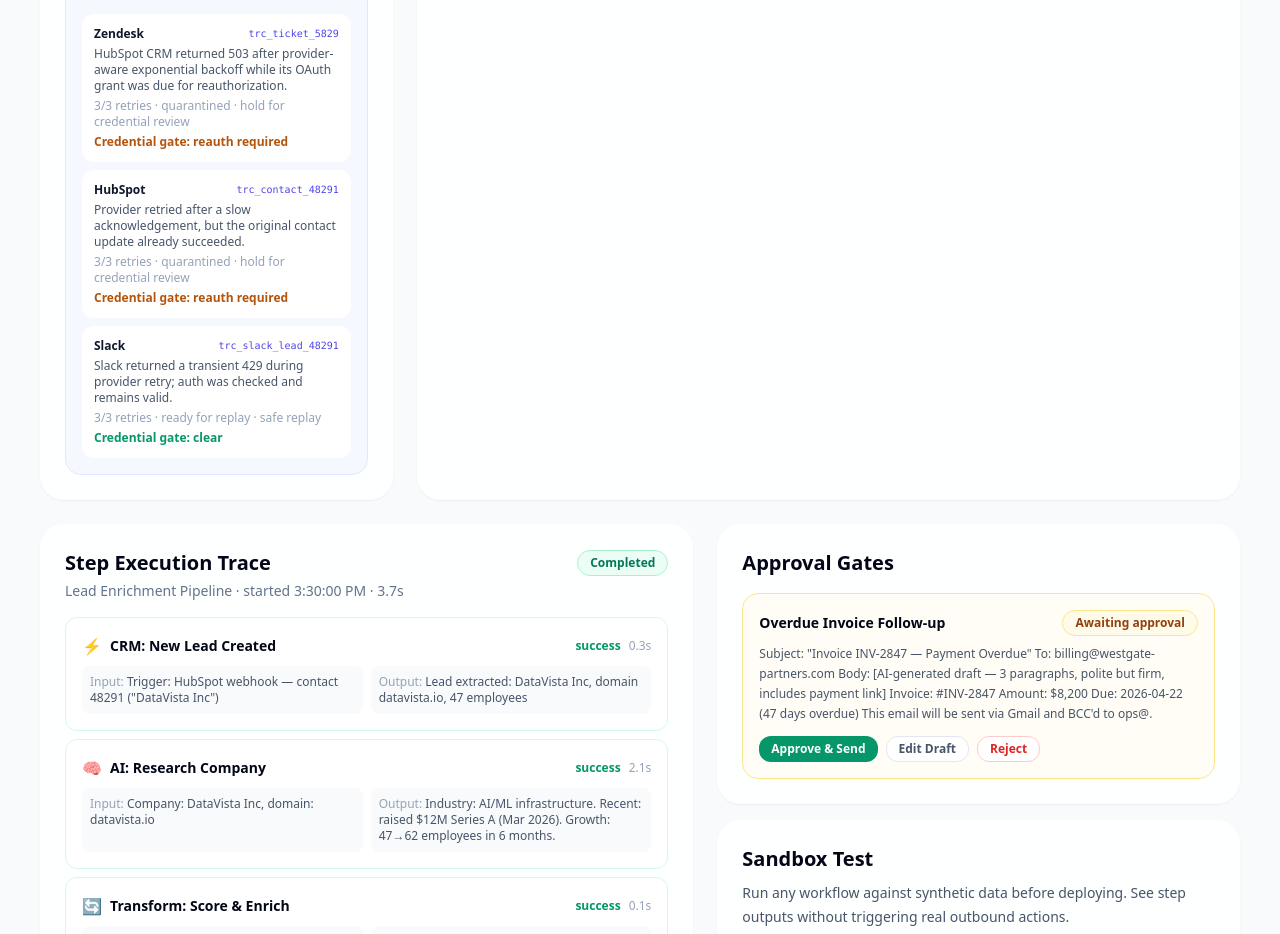
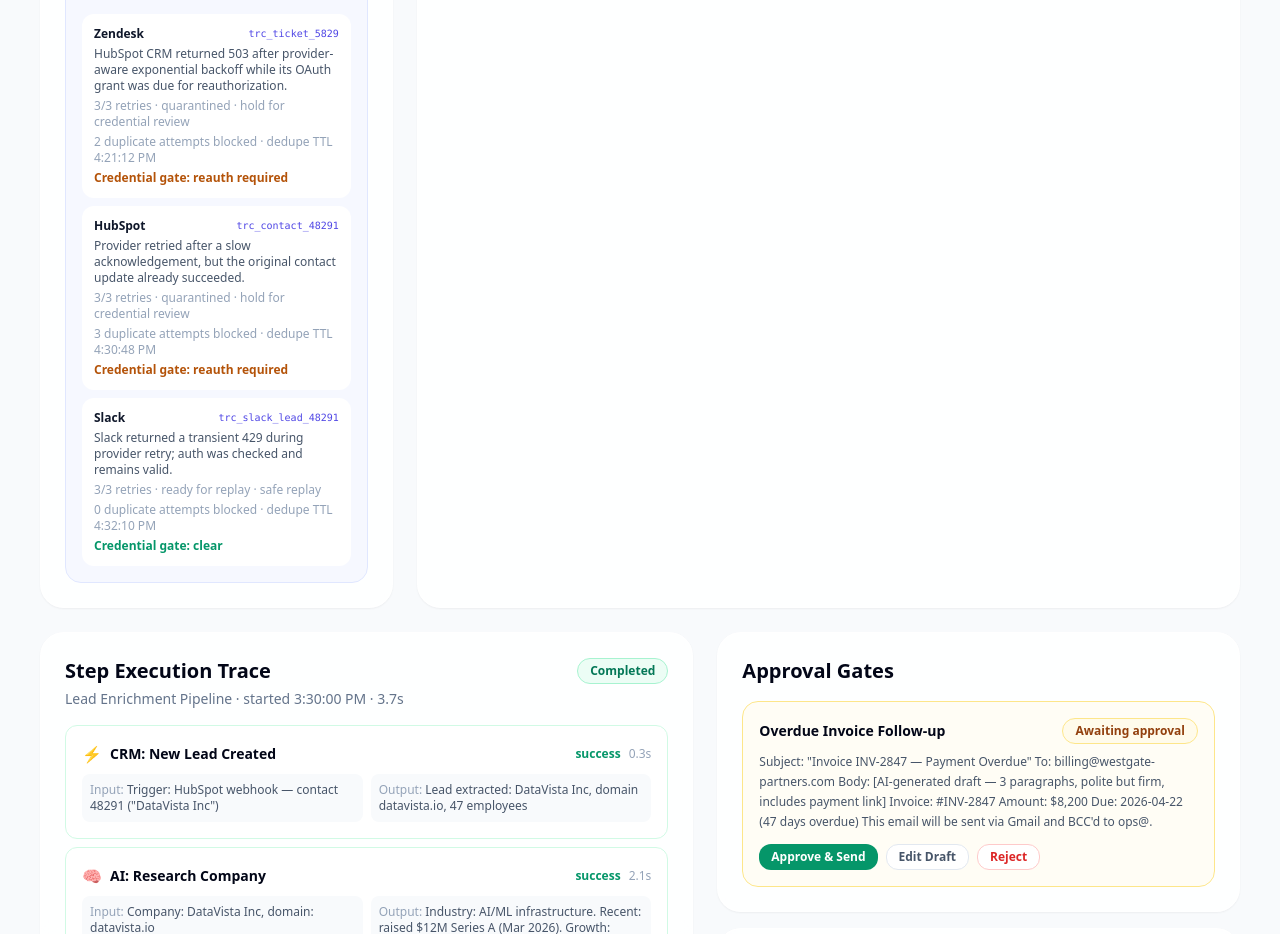
Before and after one commit to tensorgarden/workflow-automation-ops-studio, a Next.js app: page / in a window 1280 px wide. Shown: the part 1320-2254 px from the top of the page. Built offline with nearby package versions, Linux system fonts and the light colour scheme.

Commit message:
Track duplicate webhook dedupe windows

```diff
--- a/src/app/page.tsx
+++ b/src/app/page.tsx
@@ -133,6 +133,9 @@ export default function Home() {
                   <p className="mt-1">{event.failureReason}</p>
                   <p className="mt-1 text-slate-400">
                     {event.retryCount}/{event.maxRetries} retries · {event.status.replace(/_/g, " ")} · {event.replaySafe ? "safe replay" : "hold for credential review"}
+                  </p>
+                  <p className="mt-1 text-slate-400">
+                    {event.duplicateAttemptCount} duplicate attempt{event.duplicateAttemptCount === 1 ? "" : "s"} blocked · dedupe TTL {new Date(event.dedupeWindowExpiresAt).toLocaleTimeString()}
                   </p>
                   <p className={`mt-1 font-semibold ${event.credentialGate === "clear" ? "text-emerald-600" : "text-amber-700"}`}>
                     Credential gate: {event.credentialGate.replace(/_/g, " ")}
--- a/src/lib/demo-data.ts
+++ b/src/lib/demo-data.ts
@@ -167,6 +167,7 @@ export const demoWebhookRecovery: WebhookRecoveryEvent[] = [
     retryCount: 3, maxRetries: 3, status: "quarantined",
     deadLetteredAt: "2026-06-08T15:21:12Z", replaySafe: false,
     operatorAction: "Refresh the HubSpot OAuth grant before any replay; then re-check the credential gate and preserve the trace ID.",
+    duplicateAttemptCount: 2, dedupeWindowExpiresAt: "2026-06-08T16:21:12Z",
     errorCategory: "transient", credentialGate: "reauth_required"
   },
   {
@@ -177,6 +178,7 @@ export const demoWebhookRecovery: WebhookRecoveryEvent[] = [
     retryCount: 3, maxRetries: 3, status: "quarantined",
     deadLetteredAt: "2026-06-08T15:30:48Z", replaySafe: false,
     operatorAction: "Request duplicate-payload review and confirm the HubSpot credential gate is clear before any manual replay.",
+    duplicateAttemptCount: 3, dedupeWindowExpiresAt: "2026-06-08T16:30:48Z",
     errorCategory: "permanent", credentialGate: "reauth_required"
   },
   {
@@ -187,6 +189,7 @@ export const demoWebhookRecovery: WebhookRecoveryEvent[] = [
     retryCount: 3, maxRetries: 3, status: "ready_for_replay",
     deadLetteredAt: "2026-06-08T15:32:10Z", replaySafe: true,
     operatorAction: "Replay after the rate-limit window resets; Slack credential gate is clear and trace ID prevents duplicate alerts.",
+    duplicateAttemptCount: 0, dedupeWindowExpiresAt: "2026-06-08T16:32:10Z",
     errorCategory: "transient", credentialGate: "clear"
   }
 ];
--- a/src/lib/types.ts
+++ b/src/lib/types.ts
@@ -62,6 +62,7 @@ export interface WebhookRecoveryEvent {
   traceId: string; idempotencyKey: string; failureReason: string;
   retryCount: number; maxRetries: number; status: RecoveryStatus;
   deadLetteredAt: string; replaySafe: boolean; operatorAction: string;
+  duplicateAttemptCount: number; dedupeWindowExpiresAt: string;
   errorCategory: ErrorCategory; credentialGate: CredentialGateStatus;
 }
 
```
Also changed, not shown: 1 other file (tests, documents, lock files or other folders).
